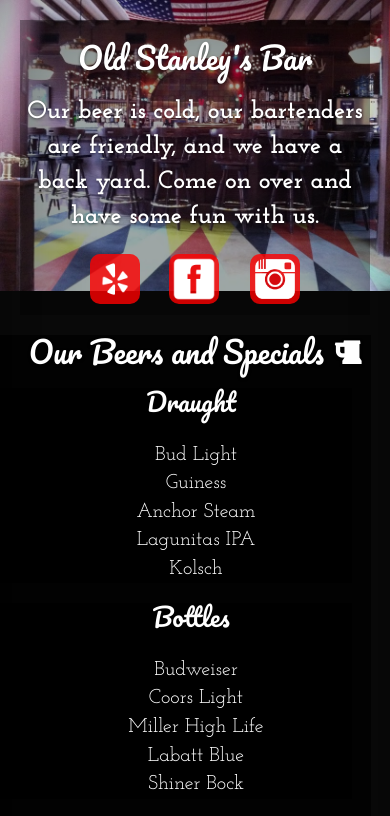
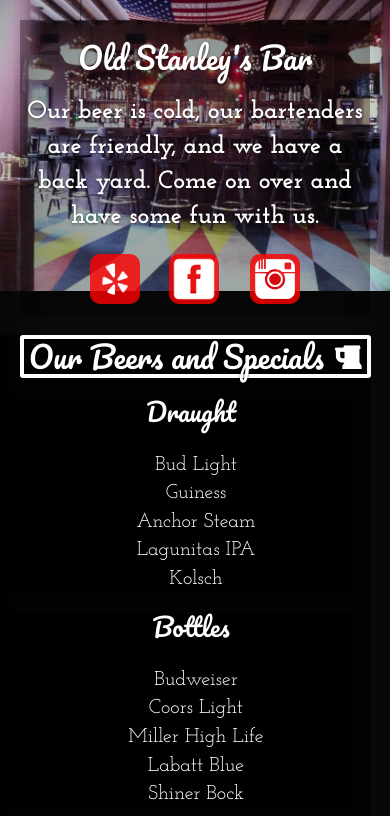
Before and after one commit to skipnano/osb-project, a plain HTML site: page index.html in a window 390 px wide. Both pictures are taken after a click on the element "Our Beers and Specials". Shown: the top 816 px of the page. Drawn offline with nearby package versions, Linux system fonts and the light colour scheme.

Commit message:
Stylized beers h2 in mobile
Added border to beers h2 in media query. Adjusted slideToggle in JS to
800.

```diff
--- a/css/cover.css
+++ b/css/cover.css
@@ -289,8 +289,10 @@ footer {
   }
   .beers h2 {
     font-size: 30px;
-    padding: 0px;
+    padding: 1px;
     margin-left: 20px;
+    border: 4px solid white;
+    border-radius: 3px;
   }
   .beers h3 {
     font-size: 25px;
--- a/js/index.js
+++ b/js/index.js
@@ -10,6 +10,6 @@ $( document ).ready(function() {
     	event.preventDefault();
     	console.log("You clicked this");
 
-    	$('#mobileBeers').slideToggle(500);
+    	$('#mobileBeers').slideToggle(800);
     });
 });
```
